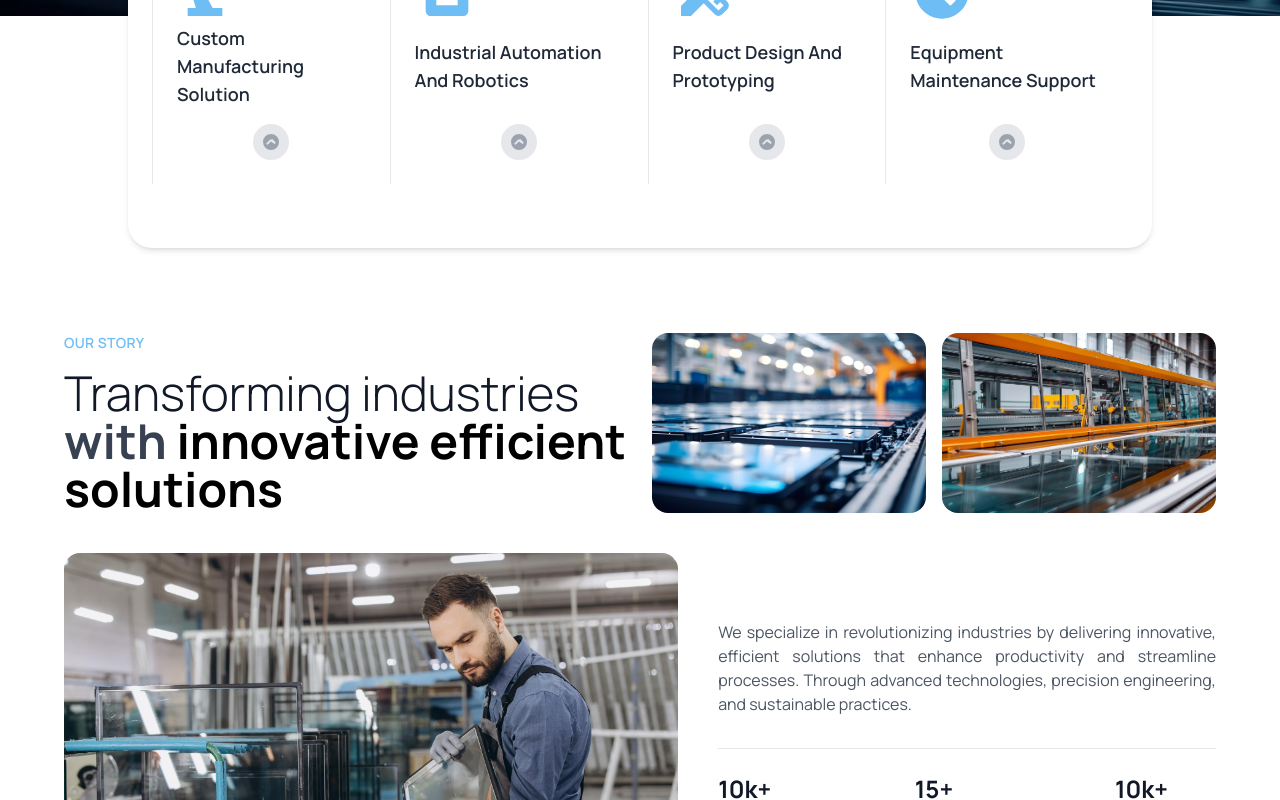
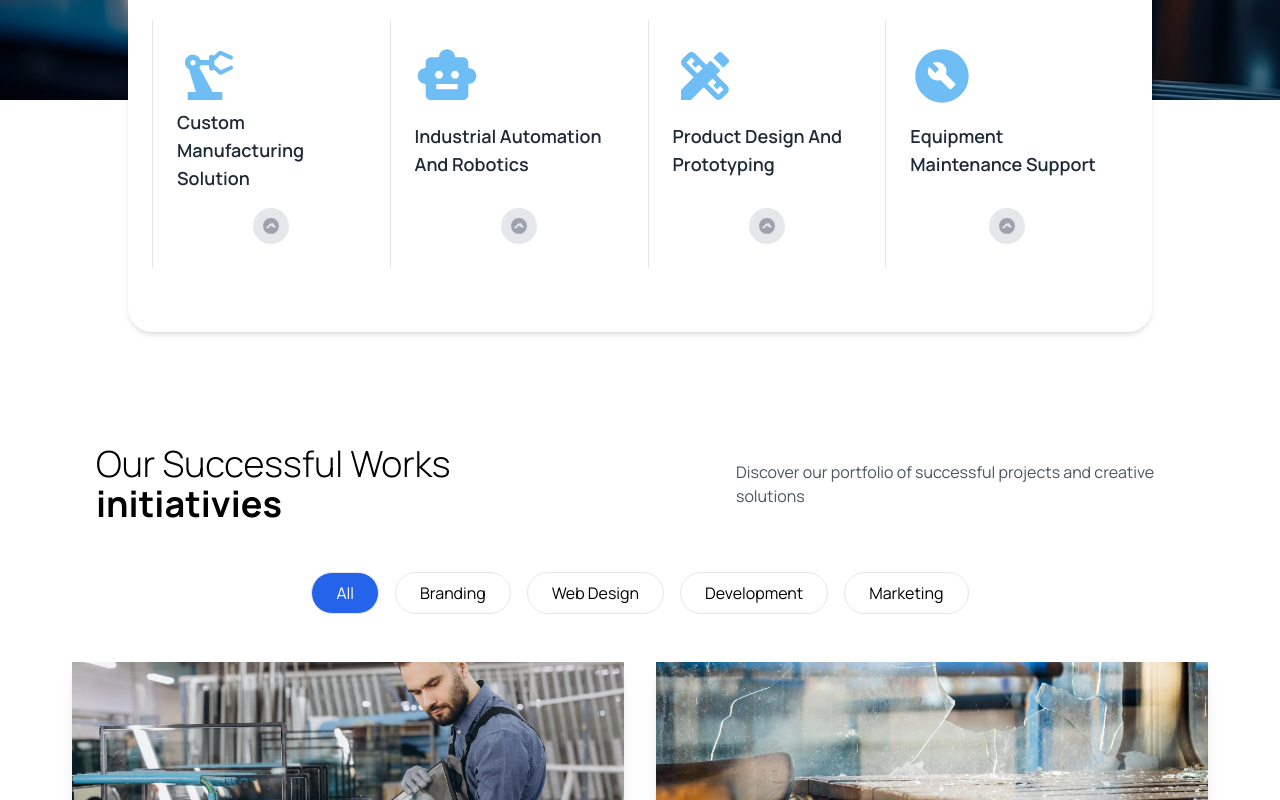
Before and after one commit to Hossein137900/abnos, a Next.js app: page / in a window 1280 px wide. Shown: the part 2000-2800 px from the top of the page. Built offline with nearby package versions, Linux system fonts and the light colour scheme.

Commit message:
push main

```diff
--- a/app/page.tsx
+++ b/app/page.tsx
@@ -1,4 +1,4 @@
-import AboutFeature from "@/components/global/aboutFeature";
+// import AboutFeature from "@/components/global/aboutFeature";
 import BannerText from "@/components/global/bannerText";
 import BlogPost from "@/components/global/blog-post";
 import ClientTestimonial from "@/components/global/our-client";
@@ -55,7 +55,9 @@ export default function Home() {
   return (
     <div className="grid items-center justify-items-center min-h-screen">
       <HeroSection />
-      <AboutFeature />
+
+      <OurStory />
+      {/* <AboutFeature /> */}
       <BannerText
         imageSrc="/assets/images/bannerText.jpg"
         text="Comprehensive solutions for industrial excellence"
@@ -63,9 +65,10 @@ export default function Home() {
         description="Lorem ipsum dolor sit amet, consectetur adipiscing elit. Nullam ac semper augue. Sed euismod, nunc vel tincidunt ultricies, sapien nunc aliquet nunc, euismod euismod nunc nunc euismod nunc."
       />
       <OverlayBox />
-      <OurStory />
+      <OurWork />
+
       <WhatWeDo />
-      <OurWork />
+
       <OurProcess />
       <Pricing plans={pricingPlans} />
       <ClientTestimonial />
--- a/components/global/our-work.tsx
+++ b/components/global/our-work.tsx
@@ -37,7 +37,7 @@ const OurWork = () => {
   ];
 
   return (
-    <div className="w-full max-w-[1440px] mx-auto px-4 sm:px-6 lg:px-8 py-8 sm:py-12 lg:py-16">
+    <div className="w-full max-w-[1440px] mx-auto px-4 mt-12 sm:px-6 lg:px-8 py-8 sm:py-12 lg:py-16">
       {/* Top Text Section */}
       <div className="flex flex-col md:flex-row justify-between items-center mb-8 sm:mb-12 px-4 sm:px-8 lg:px-16">
         <h2 className="text-3xl sm:text-4xl text-black font-light mb-4 md:mb-0 text-center md:text-left">
```
Also changed, not shown: components/global/navbar.tsx (+9 -5 lines), app/globals.css (line endings or trailing spaces).
